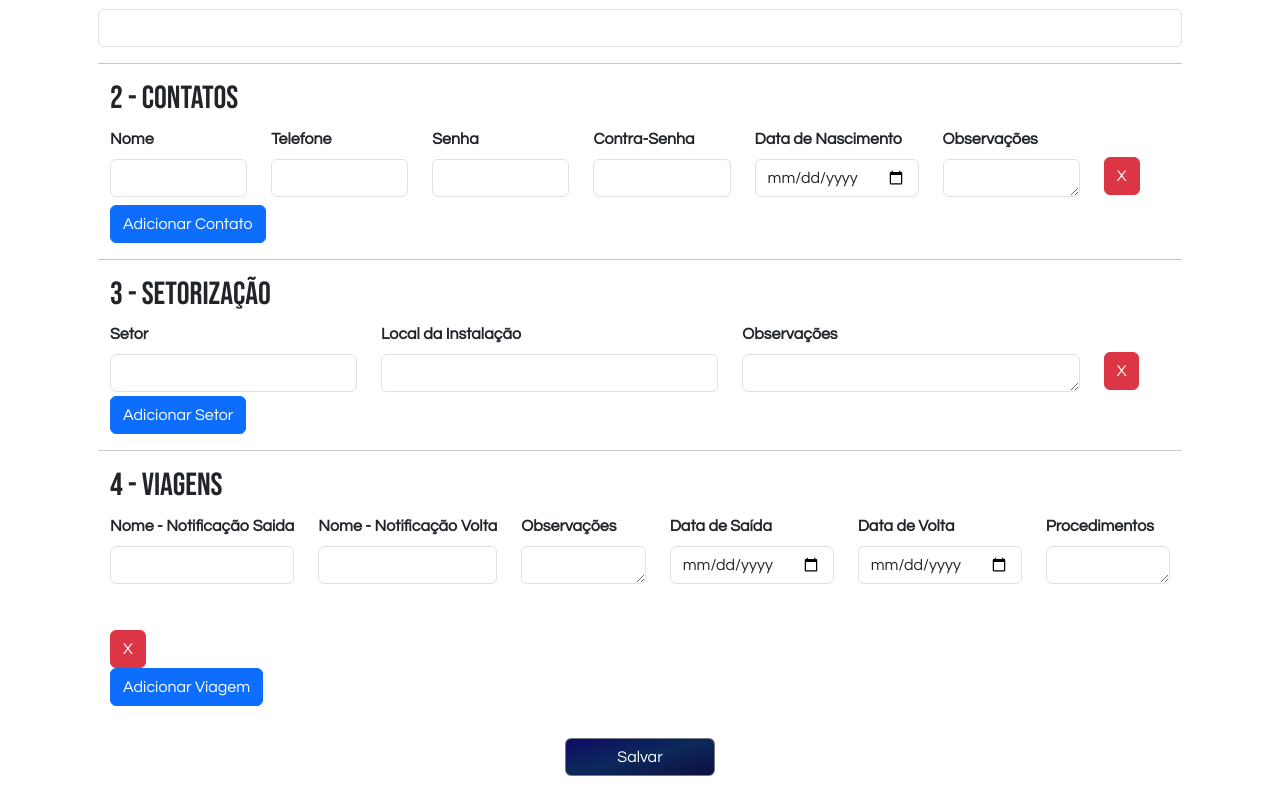
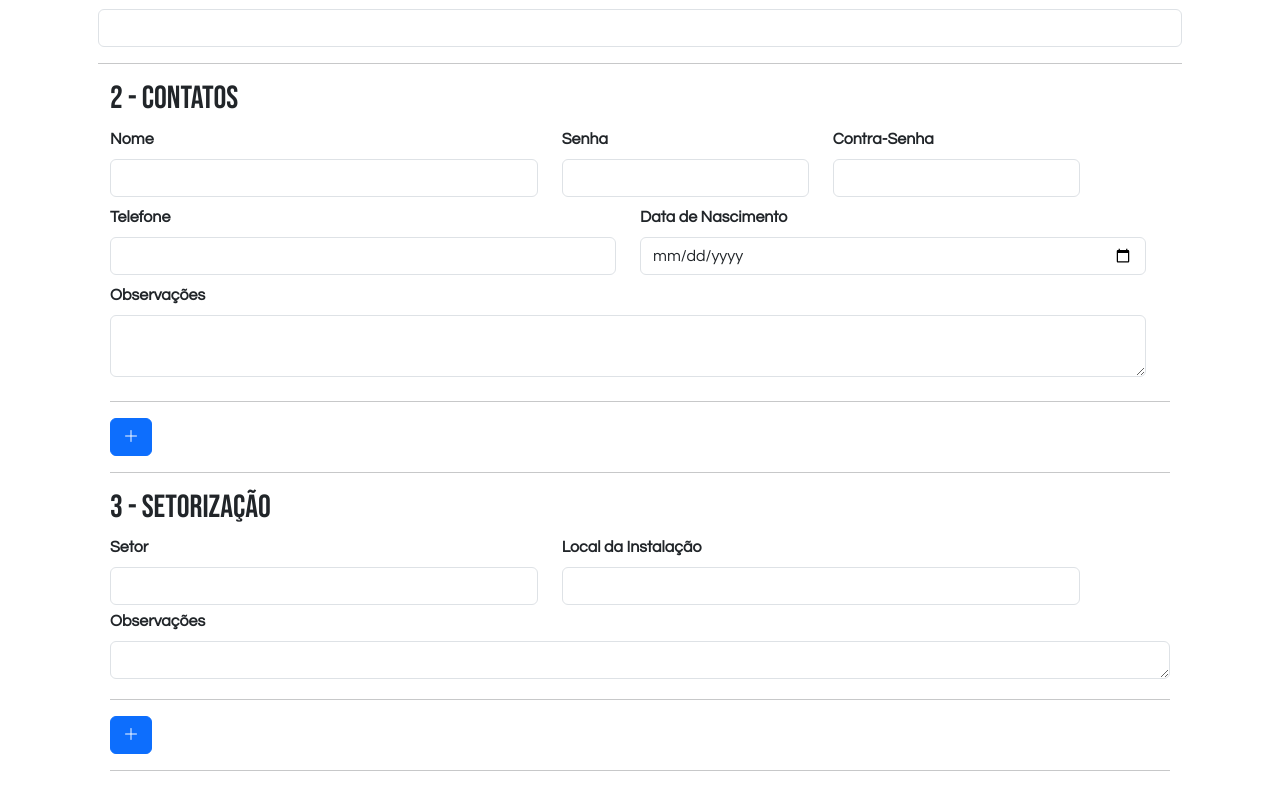
Before and after one commit to DevNathanViana/azsim2.0, a React (Vite) app: page /cadastroCliente in a window 1280 px wide. Shown: the part 522-1312 px from the top of the page. Built offline with nearby package versions, Linux system fonts and the light colour scheme.

Commit message:
Layout alterado, Card de Filtros na tela de consulta, Mascaras do campo senha e contra senha alterados e Não permitir excluir o último item das listas de contatos, setores e viagens.

```diff
--- a/src/css/consultaCliente.css
+++ b/src/css/consultaCliente.css
@@ -46,7 +46,6 @@ table {
     margin-left: 5%;
     width: 90%;
     padding: 20px;
-    background-color: rgb(114, 114, 114);
     border-radius: 2px;
     border: 0.2px solid rgb(236, 236, 236);
     max-height: 75%;
--- a/src/views/cadastroCliente.jsx
+++ b/src/views/cadastroCliente.jsx
@@ -423,8 +423,9 @@ function Formulario() {
                         <div className="container justify-content-center">
                             <h2 className='txt'>2 - Contatos </h2>
                             {dadosBasicos.contatos && dadosBasicos.contatos.map((contato, index) => (
-                                <div className="row" key={index}>
-                                    <div className="col mb-2">
+                                <div key={index} className='contatosDivMain'>
+                                    <div className="row">
+                                        <div className="col-5 mb-2">
                                             <label htmlFor={`nome${index}`} className="form-label"><strong>Nome</strong></label>
                                             <input
                                                 name={`nome${index}`}
@@ -443,6 +444,51 @@ function Formulario() {
 
                                         </div>
 
+
+                                        <div className="col mb-2">
+                                            <label htmlFor={`senha${index}`} className="form-label"><strong>Senha</strong></label>
+                                            <input
+                                                {...register(`senha${index}`, { required: false })}
+                                                type="text"
+                                                className="form-control"
+                                                id={`senha${index}`}
+                                                placeholder=""
+                                                value={contato.senha}
+                                                onChange={(e) => setDadosBasicos({
+                                                    ...dadosBasicos,
+                                                    contatos: dadosBasicos.contatos.map((c, i) => (i === index ? { ...c, senha: e.target.value } : c)),
+                                                })}
+                                            />
+                                        </div>
+
+
+                                        <div className="col mb-2">
+                                            <label htmlFor={`contraSenha${index}`} className="form-label"><strong>Contra-Senha</strong></label>
+                                            <input
+                                                {...register(`contraSenha${index}`, { required: false })}
+                                                type="text"
+                                                className="form-control"
+                                                id={`contraSenha${index}`}
+                                                placeholder=""
+                                                value={contato.contraSenha}
+                                                onChange={(e) => setDadosBasicos({
+                                                    ...dadosBasicos,
+                                                    contatos: dadosBasicos.contatos.map((c, i) => (i === index ? { ...c, contraSenha: e.target.value } : c)),
+                                                })}
+                                            />
+                                        </div>
+                                        <div className="col-1">
+                                            {dadosBasicos.contatos.length > 1 && ( // Verifica se há mais de um item na lista
+                                                <button
+                                                    type="button"
+                                                    className="btn btn-danger btn-excluir"
+                                                    onClick={() => deleteItem('contatos', index)}
+                                                >
+                                                    X
+                                                </button>
+                                            )}
+                                        </div>
+                                        <div className='row'>
                                             <div className="col mb-2">
                                                 <label htmlFor={`telefone${index}`} className="form-label"><strong>Telefone</strong></label>
                                                 <InputMask
@@ -463,39 +509,6 @@ function Formulario() {
                                                 />
                                             </div>
                                             <div className="col mb-2">
-                                        <label htmlFor={`senha${index}`} className="form-label"><strong>Senha</strong></label>
-                                        <input
-                                            {...register(`senha${index}`, { required: false })}
-                                            type="password"
-                                            className="form-control"
-                                            id={`senha${index}`}
-                                            placeholder=""
-                                            value={contato.senha}
-                                            onChange={(e) => setDadosBasicos({
-                                                ...dadosBasicos,
-                                                contatos: dadosBasicos.contatos.map((c, i) => (i === index ? { ...c, senha: e.target.value } : c)),
-                                            })}
-                                        />
-                                    </div>
-
-
-                                    <div className="col mb-2">
-                                        <label htmlFor={`contraSenha${index}`} className="form-label"><strong>Contra-Senha</strong></label>
-                                        <input
-                                            {...register(`contraSenha${index}`, { required: false })}
-                                            type="password"
-                                            className="form-control"
-                                            id={`contraSenha${index}`}
-                                            placeholder=""
-                                            value={contato.contraSenha}
-                                            onChange={(e) => setDadosBasicos({
-                                                ...dadosBasicos,
-                                                contatos: dadosBasicos.contatos.map((c, i) => (i === index ? { ...c, contraSenha: e.target.value } : c)),
-                                            })}
-                                        />
-                                    </div>
-
-                                    <div className="col mb-2">
                                                 <label htmlFor={`dataNascimento${index}`} className="form-label"><strong>Data de Nascimento</strong></label>
                                                 <input
                                                     {...register(`dataNascimento${index}`, { required: false })}
@@ -510,13 +523,15 @@ function Formulario() {
                                                 />
                                             </div>
 
+                                        </div>
+                                        <div className='row'>
                                             <div className="col mb-2">
                                                 <label htmlFor={`observacoesctt${index}`} className="form-label"><strong>Observações</strong></label>
                                                 <textarea
                                                     {...register(`contatos[${index}].observacoes`, { required: false })}
                                                     className="form-control"
                                                     id={`observacoesctt${index}`}
-                                            rows="1"
+                                                    rows="2"
                                                     value={contato.observacoes}
                                                     onChange={(e) => setDadosBasicos({
                                                         ...dadosBasicos,
@@ -525,31 +540,29 @@ function Formulario() {
                                                 ></textarea>
                                             </div>
 
-
-                                    <div className="col-1">
-                                        <button
-                                            type="button"
-                                            className="btn btn-danger btn-excluir"
-                                            onClick={() => deleteItem('contatos', index)}
-                                        >
-                                            X
-                                        </button>
                                         </div>
                                     </div>
-                            ))}
-                            <button type="button" className="btn btn-primary" onClick={duplicateContato}>Adicionar Contato</button>
+                                    <hr></hr>
+
                                 </div>
 
-                        <hr />
+                            ))}
+                            <button type="button" className="btn btn-primary" onClick={duplicateContato}><i className="bi bi-plus-lg"></i></button>
+                        </div>
+
 
                         <div className="container justify-content-center">
+                            <hr></hr>
 
                             <h2 className='txt'>3 - Setorização</h2>
 
 
                             {dadosBasicos.setores && dadosBasicos.setores.map((setor, index) => (
-                                <div key={index} className="row">
-                                    <div className="col-3 mb-1">
+                                <div key={index} className="divMainSetores">
+
+
+                                    <div className="row">
+                                        <div className="col-5 mb-1">
                                             <label htmlFor={`setor${index}`} className="form-label"><strong>Setor</strong></label>
                                             <input value={setor.setor} {...register(`setor${index}`, { required: false })} type="number" className="form-control" id={`setor${index}`} placeholder="" onChange={(e) => setDadosBasicos({
                                                 ...dadosBasicos,
@@ -557,7 +570,7 @@ function Formulario() {
                                             })} />
                                         </div>
 
-                                    <div className="col-4 mb-1">
+                                        <div className="col-6 mb-1">
                                             <label htmlFor={`localInstalacao${index}`} className="form-label"><strong>Local da
                                                 Instalação</strong></label>
                                             <input value={setor.localInstalacao} {...register(`localInstalacao${index}`, { required: false })} type="text" className="form-control" id={`localInstalacao${index}`}
@@ -567,9 +580,21 @@ function Formulario() {
                                                 })}
                                             />
                                         </div>
+                                        <div className=" col mb-1 ">
+                                            {dadosBasicos.setores.length > 1 && ( // Verifica se há mais de um item na lista
+                                                <button
+                                                    type="button"
+                                                    className="btn btn-danger btn-excluir"
+                                                    onClick={() => deleteItem('setores', index)}
+                                                >
+                                                    X
+                                                </button>
+                                            )}
+                                        </div>
 
-
-                                    <div className=" col-4 mb-1">
+                                    </div>
+                                    <div className="row">
+                                        <div className=" col mb-1">
                                             <label htmlFor={`observacoes${index}`}
                                                 className="form-label"><strong>Observações</strong></label>
                                             <textarea value={setor.observacao} {...register(`observacoes${index}`, { required: false })} className="form-control" id={`observacoes${index}`} onChange={(e) => setDadosBasicos({
@@ -578,31 +603,24 @@ function Formulario() {
                                             })} rows="1"></textarea>
 
                                         </div>
-                                    <div className=" col mb-1 ">
-                                        <button
-                                            type="button"
-                                            className="btn btn-danger btn-excluir"
-                                            onClick={() => deleteItem('setores', index)}
-                                        >
-                                            X
-                                        </button>
                                     </div>
+                                    <hr></hr>
+
                                 </div>
                             ))}
-                            <button type="button" className="btn btn-primary" onClick={duplicateSetor}>Adicionar Setor</button>
+                            <button type="button" className="btn btn-primary" onClick={duplicateSetor}><i className="bi bi-plus-lg"></i></button>
 
                         </div>
 
-                        <hr />
-
-
 
                         <div className="container justify-content-center">
+                            <hr></hr>
 
                             <h2 className='txt'>4 - Viagens </h2>
 
                             {dadosBasicos.setores && dadosBasicos.viagens.map((viagem, index) => (
                                 <div key={index} className="row">
+
                                     <div className="col mb-2">
                                         <label htmlFor={`nomeSaida${index}`} className="form-label"><strong>Nome - Notificação Saida</strong></label>
                                         <input value={viagem.nomeSaida} {...register(`nomeSaida${index}`, { required: false })} type="text" className="form-control" id={`nomeSaida${index}`} placeholder=""
@@ -623,16 +641,9 @@ function Formulario() {
                                         />
                                     </div>
 
-                                    <div className=" col mb-3">
-                                        <label htmlFor={`observacao${index}`} className="form-label"><strong>Observações</strong></label>
-                                        <textarea value={viagem.observacao} {...register(`observacao${index}`, { required: false })} className="form-control" id={`observacao${index}`} rows="1" onChange={(e) => setDadosBasicos({
-                                            ...dadosBasicos,
-                                            viagens: dadosBasicos.viagens.map((c, i) => (i === index ? { ...c, observacao: e.target.value } : c)),
-                                        })}></textarea>
 
-                                    </div>
 
-                                    <div className="col mb-2">
+                                    <div className="col-2 mb-2">
                                         <label htmlFor={`dataSaida${index}`} className="form-label"><strong>Data de Saída</strong></label>
                                         <input value={viagem.dataSaida}  {...register(`data-saida${index}`, { required: false })} type="date" className="form-control" id={`dataSaida${index}`} onChange={(e) => setDadosBasicos({
                                             ...dadosBasicos,
@@ -641,7 +652,7 @@ function Formulario() {
                                         />
                                     </div>
 
-                                    <div className="col mb-2">
+                                    <div className="col-2 mb-2">
                                         <label htmlFor={`dataVolta${index}`} className="form-label"><strong>Data de Volta</strong></label>
                                         <input value={viagem.dataVolta} {...register(`data-volta${index}`, { required: false })} type="date" className="form-control" id={`dataVolta${index}`} onChange={(e) => setDadosBasicos({
                                             ...dadosBasicos,
@@ -649,15 +660,8 @@ function Formulario() {
                                         })}
                                         />
                                     </div>
-
-                                    <div className="col mb-3">
-                                        <label htmlFor={`procedimentos${index}`} className="form-label"><strong>Procedimentos</strong></label>
-                                        <textarea value={viagem.procedimentos} {...register(`procedimentos${index}`, { required: false })} className="form-control" id={`procedimentos${index}`} rows="1" onChange={(e) => setDadosBasicos({
-                                            ...dadosBasicos,
-                                            viagens: dadosBasicos.viagens.map((c, i) => (i === index ? { ...c, procedimentos: e.target.value } : c)),
-                                        })}></textarea>
-                                    </div>
                                     <div className=" col-1 btn-excluir">
+                                        {dadosBasicos.viagens.length > 1 && ( // Verifica se há mais de um item na lista
                                             <button
                                                 type="button"
                                                 className="btn btn-danger btn-excluir"
@@ -665,12 +669,34 @@ function Formulario() {
                                             >
                                                 X
                                             </button>
+                                        )}
                                     </div>
+
+                                    <div className="row">
+                                        <div className=" col mb-3">
+                                            <label htmlFor={`observacao${index}`} className="form-label"><strong>Observações</strong></label>
+                                            <textarea value={viagem.observacao} {...register(`observacao${index}`, { required: false })} className="form-control" id={`observacao${index}`} rows="3" onChange={(e) => setDadosBasicos({
+                                                ...dadosBasicos,
+                                                viagens: dadosBasicos.viagens.map((c, i) => (i === index ? { ...c, observacao: e.target.value } : c)),
+                                            })}></textarea>
+
+                                        </div>
+                                    </div>
+
+                                    <div className="col mb-3">
+                                        <label htmlFor={`procedimentos${index}`} className="form-label"><strong>Procedimentos</strong></label>
+                                        <textarea value={viagem.procedimentos} {...register(`procedimentos${index}`, { required: false })} className="form-control" id={`procedimentos${index}`} rows="3" onChange={(e) => setDadosBasicos({
+                                            ...dadosBasicos,
+                                            viagens: dadosBasicos.viagens.map((c, i) => (i === index ? { ...c, procedimentos: e.target.value } : c)),
+                                        })}></textarea>
+                                    </div>
+                                    <hr />
+
                                 </div>
 
                             ))}
 
-                            <button type="button" className="btn btn-primary" onClick={duplicateViagem}>Adicionar Viagem</button>
+                            <button type="button" className="btn btn-primary" onClick={duplicateViagem}><i className="bi bi-plus-lg"></i></button>
 
 
                         </div>
@@ -690,7 +716,7 @@ function Formulario() {
                 </div>
 
 
-            </div>
+            </div >
 
         </body >
 
```
Also changed, not shown: src/views/consultaCliente.jsx (+3 -57 lines). Lines whose indentation alone changed are shown as unchanged.
